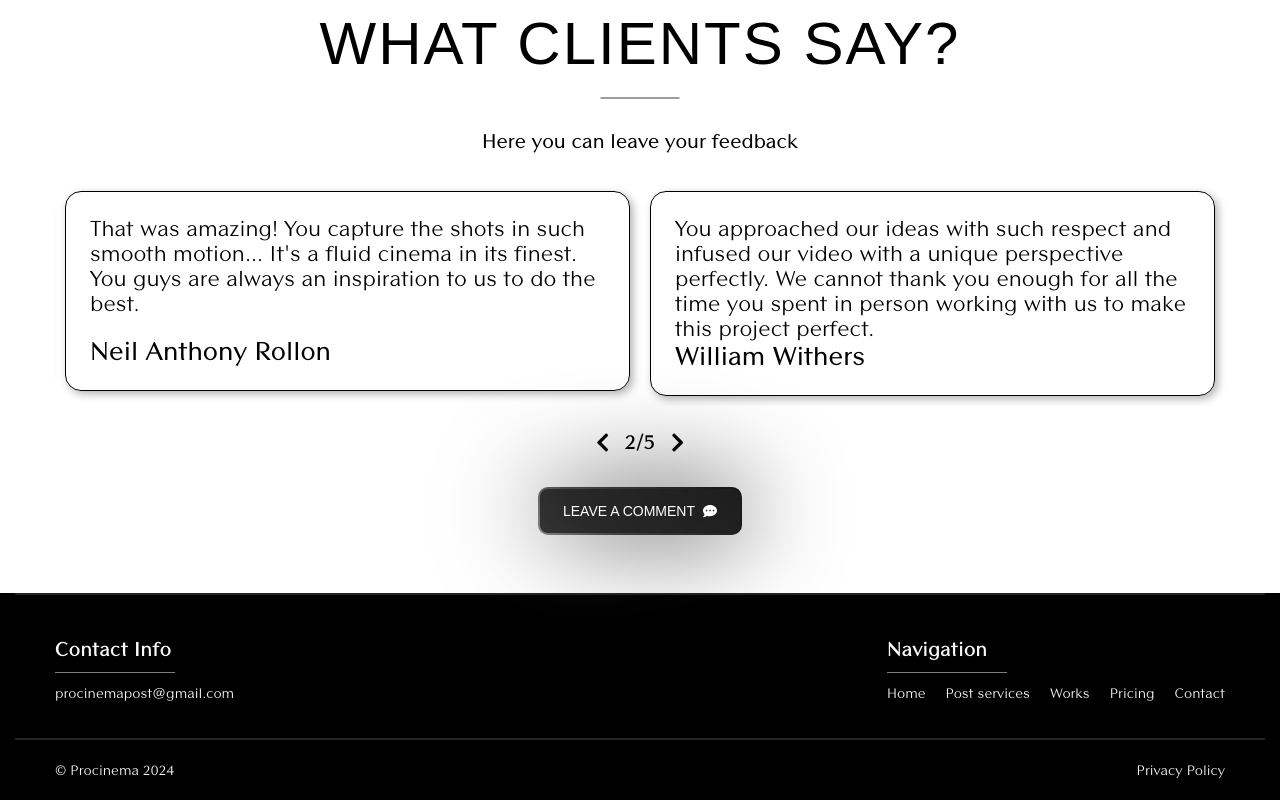
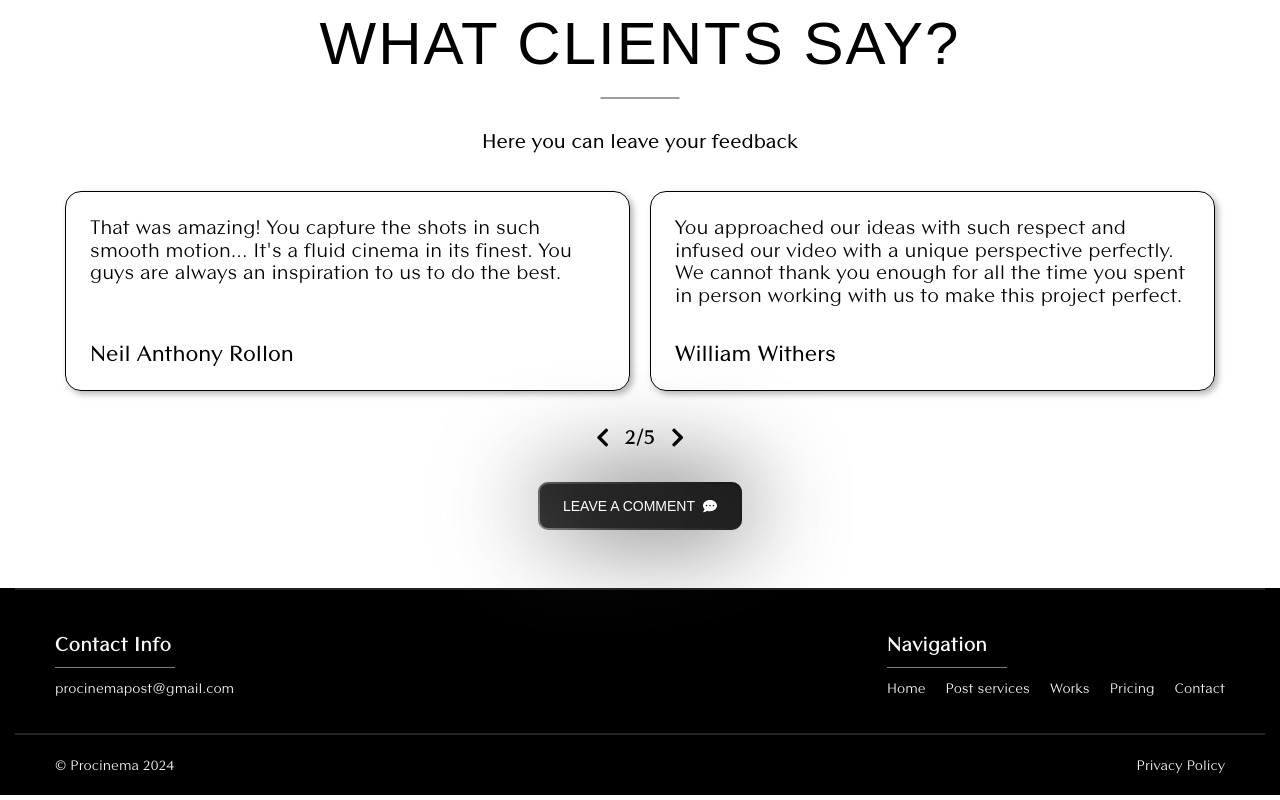
Before and after one commit to G2Sgit/procinema, a Next.js app: page / in a window 1280 px wide. Shown: the part 1544-2344 px from the top of the page. Built offline with nearby package versions, Linux system fonts and the light colour scheme; a web font is replaced by a local one.

Commit message:
Commit 1
1) fixed import;

```diff
--- a/components/HomePageComponents/FeedbackSection/FeedbackItem/FeedbackItem.module.scss
+++ b/components/HomePageComponents/FeedbackSection/FeedbackItem/FeedbackItem.module.scss
@@ -1,12 +1,12 @@
 .text {
   border-color: black;
-  box-shadow: 3px 3px 9px 0px rgba(0, 0, 0, 0.3);
+  box-shadow: 3px 3px 6px 0px rgba(0, 0, 0, 0.3);
   border: 1px solid black;
   box-sizing: border-box;
 
   border-radius: 16px;
   // font-style: italic;
-  min-height: 200px;
+  height: 200px;
   display: flex;
   flex-direction: column;
   justify-content: space-between;
@@ -19,7 +19,7 @@
   }
 
   & p {
-    font-size: 18px;
+    font-size: 16px;
     font-weight: 400;
     line-height: 1.14;
     padding: 0;
@@ -29,7 +29,7 @@
       font-size: 18px;
     }
     @media screen and (min-width: 1200px) {
-      font-size: 22px;
+      font-size: 20px;
     }
   }
   & h2 {
@@ -37,10 +37,10 @@
     font-weight: 500;
     line-height: 1.14;
     @media screen and (min-width: 768px) {
-      font-size: 26px;
+      font-size: 20px;
     }
-    // @media screen and (min-width: 1200px) {
-    //   font-size: 20px;
-    // }
+    @media screen and (min-width: 1200px) {
+      font-size: 22px;
+    }
   }
 }
--- a/components/PricingPageComponents/PricingComponent/Pricing.jsx
+++ b/components/PricingPageComponents/PricingComponent/Pricing.jsx
@@ -7,7 +7,7 @@ import Link from "next/link";
 import { MdOutlineRunningWithErrors } from "react-icons/md";
 import { MdPreview } from "react-icons/md";
 import { MdRadioButtonChecked } from "react-icons/md";
-import ContactUsButtonAndModal from "@/components/ContactUsButtonPricing/ContactUsButtonAndModalPricing";
+import ContactUsButtonAndModal from "@/components/ContactUsButtonAndModal/ContactUsButtonAndModal";
 
 const Pricing = () => {
   return (
```
